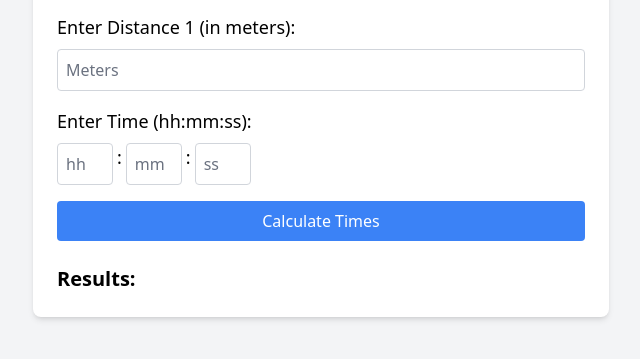
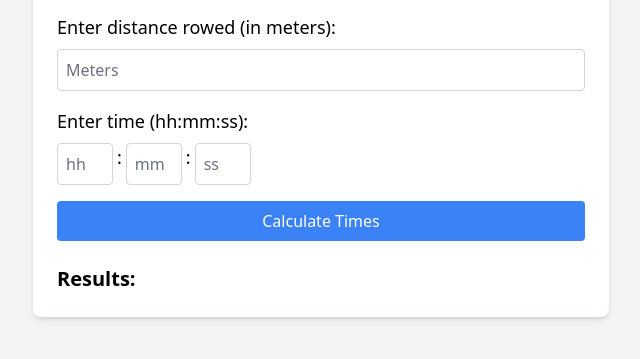
Before and after one commit to sidcraftscode/Pauls-law, a plain HTML site: page index.html in a window 1280 px wide. Shown: the part 83-442 px from the top of the page, without its empty margins (319-959 px from the left). Drawn offline with nearby package versions, Linux system fonts and the light colour scheme.

Commit message:
fixed wording

```diff
--- a/index.html
+++ b/index.html
@@ -27,10 +27,10 @@
     <div class="max-w-xl w-full bg-white p-6 rounded-lg shadow-md">
         <h1 class="text-2xl font-bold mb-4">Paul's Law Calculator</h1>
 
-        <label for="d1" class="block text-lg font-medium mb-2">Enter Distance 1 (in meters):</label>
+        <label for="d1" class="block text-lg font-medium mb-2">Enter distance rowed (in meters):</label>
         <input type="text" id="d1" class="w-full p-2 border border-gray-300 rounded mb-4" placeholder="Meters">
 
-        <label class="block text-lg font-medium mb-2">Enter Time (hh:mm:ss):</label>
+        <label class="block text-lg font-medium mb-2">Enter time (hh:mm:ss):</label>
         <div class="flex gap-1 mb-4">
             <input type="text" id="hours" maxlength="2" class="w-14 p-2 border border-gray-300 rounded" placeholder="hh" oninput="formatTimeInput(event)">
             <span class="text-lg">:</span>
```
